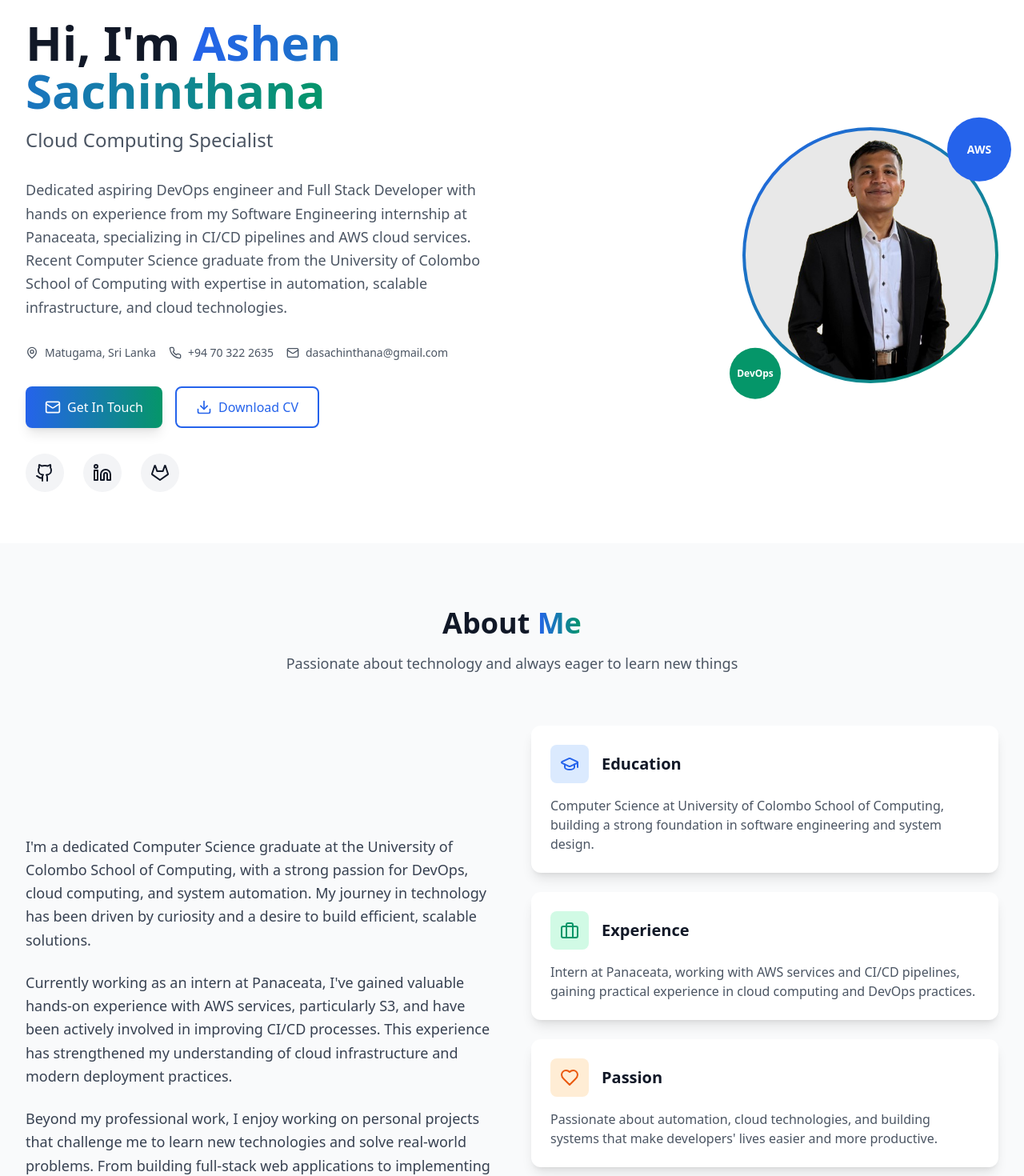
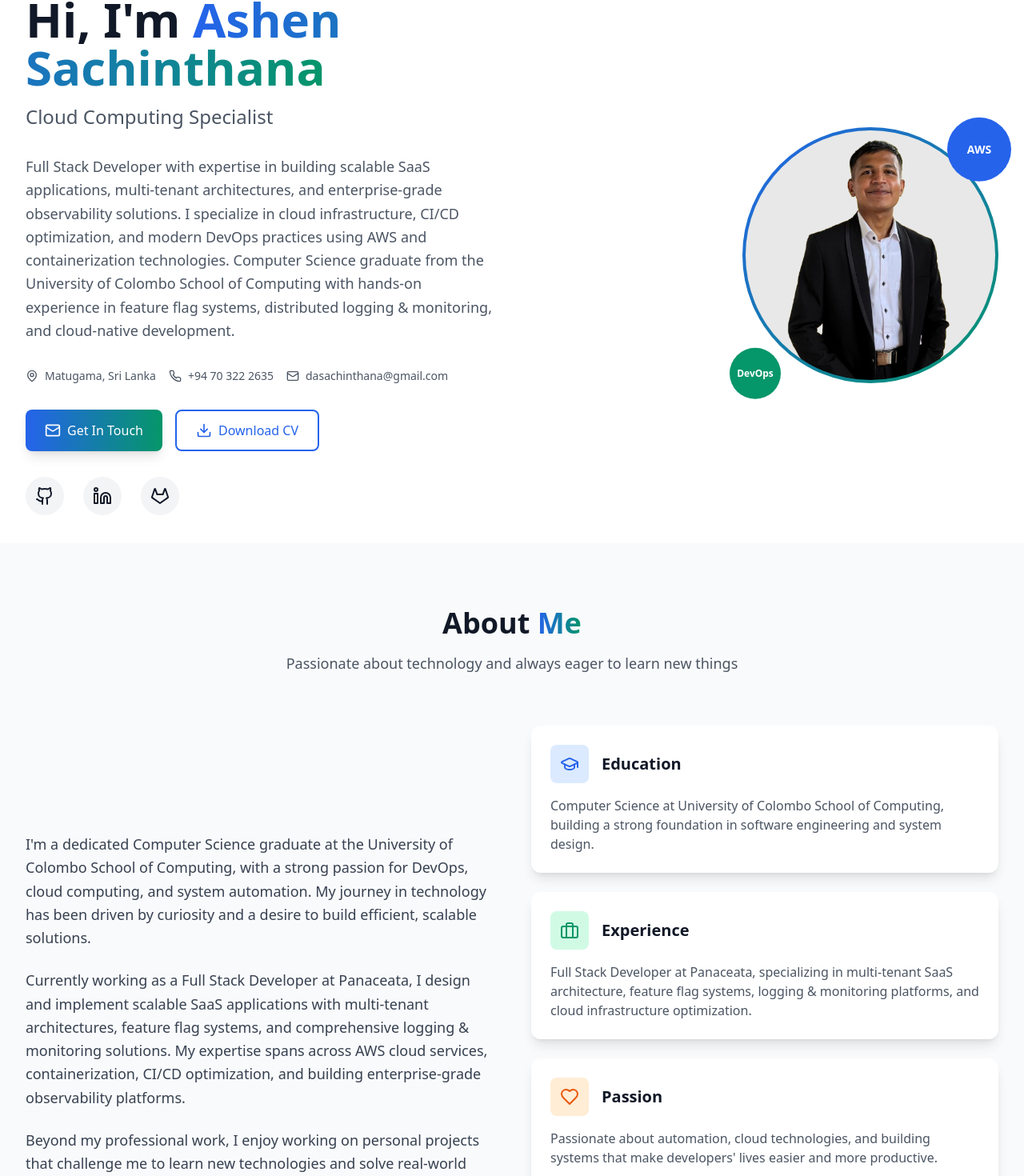
Before and after one commit to AshenSachinthana/portfolio-web, a React (Vite) app: page / in a window 1280 px wide. Shown: the part 121-1591 px from the top of the page at 80% size. Built offline with nearby package versions, Linux system fonts and the light colour scheme.

Commit message:
Update About and Hero components: enhance job descriptions for clarity and detail, reflecting current roles and responsibilities

```diff
--- a/src/components/About.tsx
+++ b/src/components/About.tsx
@@ -64,10 +64,10 @@ const About: React.FC = () => {
               variants={itemVariants}
               className="text-lg leading-relaxed text-gray-700 dark:text-gray-300"
             >
-              Currently working as an intern at Panaceata, I've gained valuable hands-on experience
-              with AWS services, particularly S3, and have been actively involved in improving CI/CD
-              processes. This experience has strengthened my understanding of cloud infrastructure
-              and modern deployment practices.
+              Currently working as a Full Stack Developer at Panaceata, I design and implement scalable
+              SaaS applications with multi-tenant architectures, feature flag systems, and comprehensive
+              logging & monitoring solutions. My expertise spans across AWS cloud services, containerization,
+              CI/CD optimization, and building enterprise-grade observability platforms.
             </motion.p>
 
             <motion.p
@@ -118,8 +118,8 @@ const About: React.FC = () => {
                 <h3 className="text-xl font-semibold ml-4">Experience</h3>
               </div>
               <p className="text-gray-600 dark:text-gray-400">
-                Intern at Panaceata, working with AWS services and CI/CD pipelines,
-                gaining practical experience in cloud computing and DevOps practices.
+                Full Stack Developer at Panaceata, specializing in multi-tenant SaaS architecture,
+                feature flag systems, logging & monitoring platforms, and cloud infrastructure optimization.
               </p>
             </motion.div>
 
--- a/src/components/Hero.tsx
+++ b/src/components/Hero.tsx
@@ -76,8 +76,8 @@ const Hero: React.FC = () => {
               animate={{ opacity: 1, y: 0 }}
               transition={{ duration: 0.8, delay: 0.6 }}
             >
-              Dedicated aspiring DevOps engineer and Full Stack Developer with hands on experience from my Software Engineering internship at Panaceata, specializing in CI/CD pipelines and AWS cloud services.
-              Recent Computer Science graduate from the University of Colombo School of Computing with expertise in automation, scalable infrastructure, and cloud technologies.
+              Full Stack Developer with expertise in building scalable SaaS applications, multi-tenant architectures, and enterprise-grade observability solutions. I specialize in cloud infrastructure, CI/CD optimization, and modern DevOps practices using AWS and containerization technologies.
+              Computer Science graduate from the University of Colombo School of Computing with hands-on experience in feature flag systems, distributed logging & monitoring, and cloud-native development.
             </motion.p>
 
             {/* Contact Info */}
```
